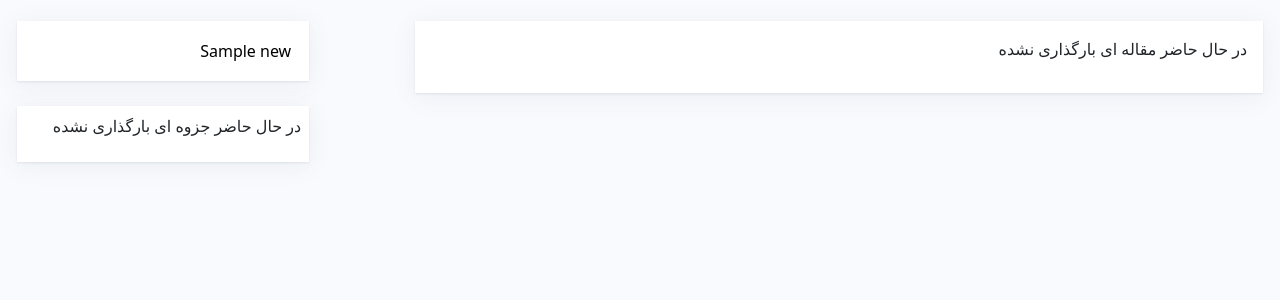
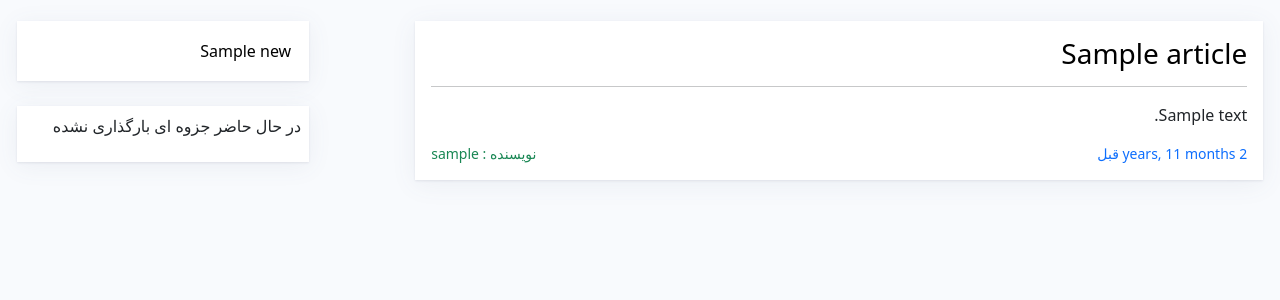
Before and after one commit to PooyaRezaee/institute, a Django app: page / in a window 1280 px wide. Shown: the part 72-372 px from the top of the page. Run offline with Django 4.2, Linux system fonts and the light colour scheme; tables that the repository leaves empty hold one stand-in row (values such as "Sample post").

Commit message:
Added articles on Index Page

```diff
--- a/home/templates/home/index.html
+++ b/home/templates/home/index.html
@@ -1,4 +1,5 @@
 {% extends 'base.html' %}
+{% load humanize %}
 
 {% block body %}
 <main class="mt-2 m-1">
@@ -31,11 +32,15 @@
 
     <section class="col-8 float-start box p-3" dir="rtl">
         <!-- Artiles -->
-        {% for article in all_article %}
-        <a href='#' class="item-box d-block">
-            {{article.title}}
+        {% for article in all_articles %}
+        <div>
+            <h3><a href='#' class="link">{{article.title}}</a></h3>
+            <hr>
+            <p>{{article.body | truncatechars:15 }}</p>
+            <small class="float-start text-primary">{{article.created | timesince}} قبل</small>
+            <small class="float-end text-success">نویسنده : {{article.author}}</small>
             <!-- Other -->
-        </a>
+        </div>
         {% empty %}
         <p class="item-news d-block">
             در حال حاضر مقاله ای بارگذاری نشده
--- a/home/views.py
+++ b/home/views.py
@@ -1,13 +1,15 @@
 from django.shortcuts import render
 from django.views import View
 from django.views.generic import DetailView,ListView
-from .models import News
+from .models import News,Article
 class Index(View):
     def get(self,request):
         all_news = News.objects.all().order_by('-created')[:5]
+        all_articles = Article.objects.all().order_by('-created')[:5]
 
         context = {
             'all_news':all_news,
+            'all_articles':all_articles,
         }
 
         return render(request,'home/index.html',context)
--- a/institute_programming/settings.py
+++ b/institute_programming/settings.py
@@ -39,6 +39,7 @@ INSTALLED_APPS = [
     'django.contrib.staticfiles',
 
     'crispy_forms',
+    'django.contrib.humanize',
 
     'home',
     'accounts',
--- a/static/style.css
+++ b/static/style.css
@@ -21,3 +21,9 @@ a{
 .item-box:hover{
     background-color: #eff2f5;
 }
+.link{
+    transition: color 0.2s;
+}
+.link:hover{
+    color: rgb(0, 124, 165);
+}
```
Also changed, not shown: home/migrations/0002_alter_news_options_alter_news_body_and_more.py (added).
